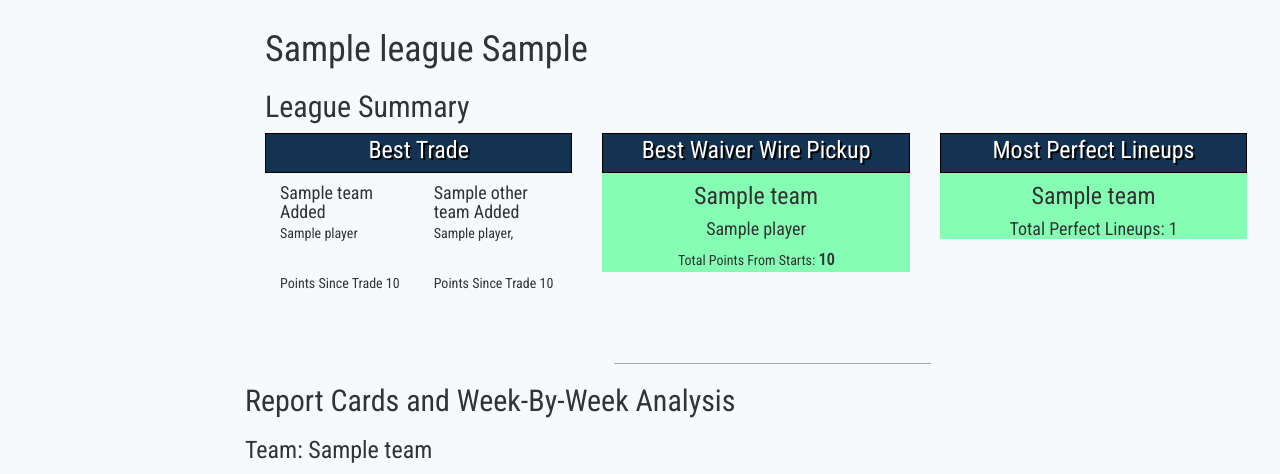
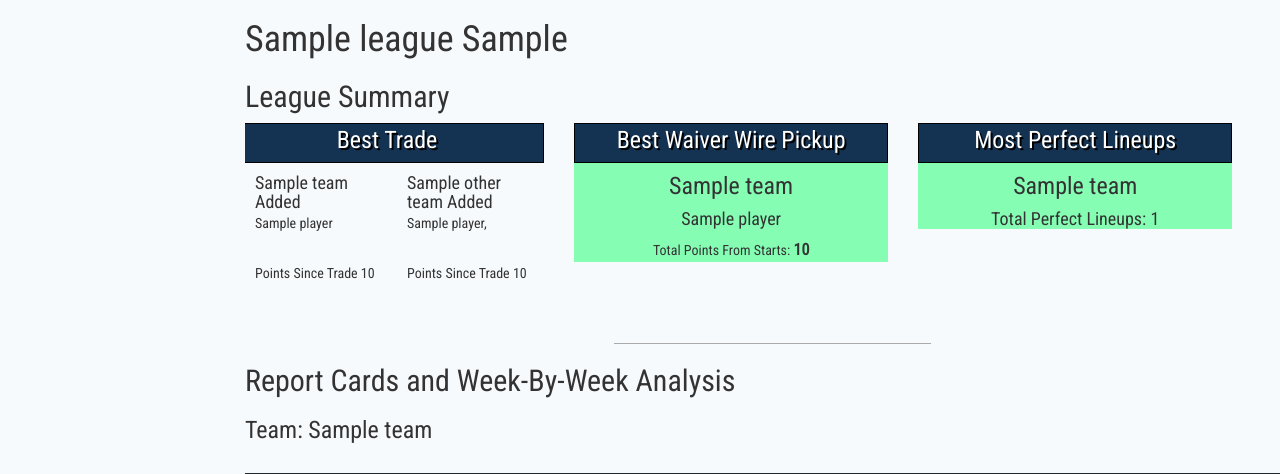
Before and after one commit to waprin/fantasybuff, a Django app: template teams/templates/teams/dashboard.html in a window 1280 px wide. Shown: the part 51-525 px from the top of the page. Run offline with Django 3.2, Linux system fonts and the light colour scheme; tables that the repository leaves empty hold one stand-in row (values such as "Sample post"); the template is opened without the code that fills it: values that come from a table or form of the project are taken from there, most other values are stand-ins (such as "Sample title", 1, 10 or a date in 2020); parts of the project's set-up code (start-up, migrations or seed data) failed here and were passed over; some libraries are stand-ins or nearby versions.

Commit message:
Fix Visual Alignment

```diff
--- a/static/css/dashboard.css
+++ b/static/css/dashboard.css
@@ -59,9 +59,7 @@ svg g {
 }
 
 .dashboard-header {
-    padding: 10px;
     width: 95%;
-    margin-left: 10px;
 }
 
 @media screen and (max-width: 760px) {
@@ -109,6 +107,7 @@ div.best-trade-panel div.row {
 
 .trade-columns {
     margin: 0px;
+    padding-left: 10px;
 }
 
 .players-added {
--- a/teams/templates/teams/dashboard.html
+++ b/teams/templates/teams/dashboard.html
@@ -7,9 +7,10 @@
 
 {% block content %}
 
-<div class="dashboard-header row">
   <h1>{{ league.name }} {{ league.year }}</h1>
   <h2>League Summary</h2>
+<div class="dashboard-header row">
+
   <div class="row league-summary">
     <div class="best-trade-panel col-md-4">
       <div class="summary-header dark-blue-header">
```
